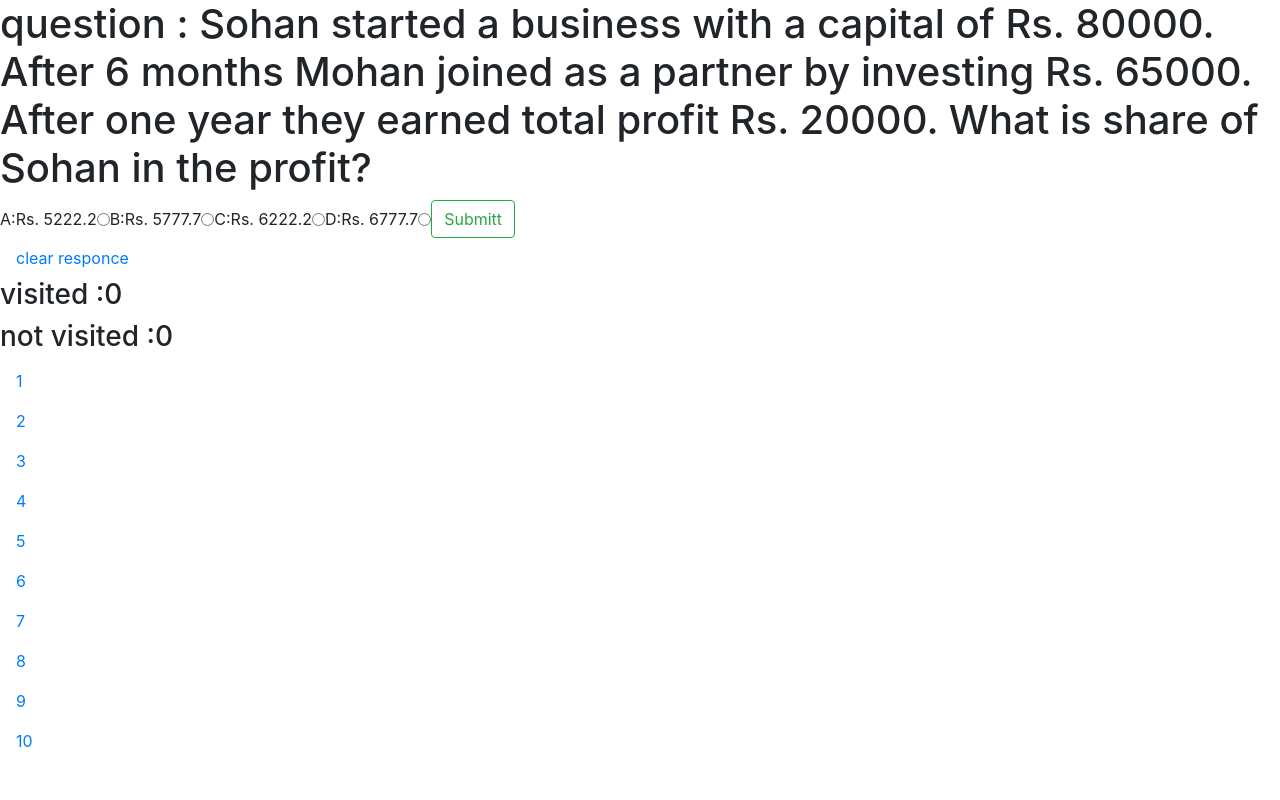
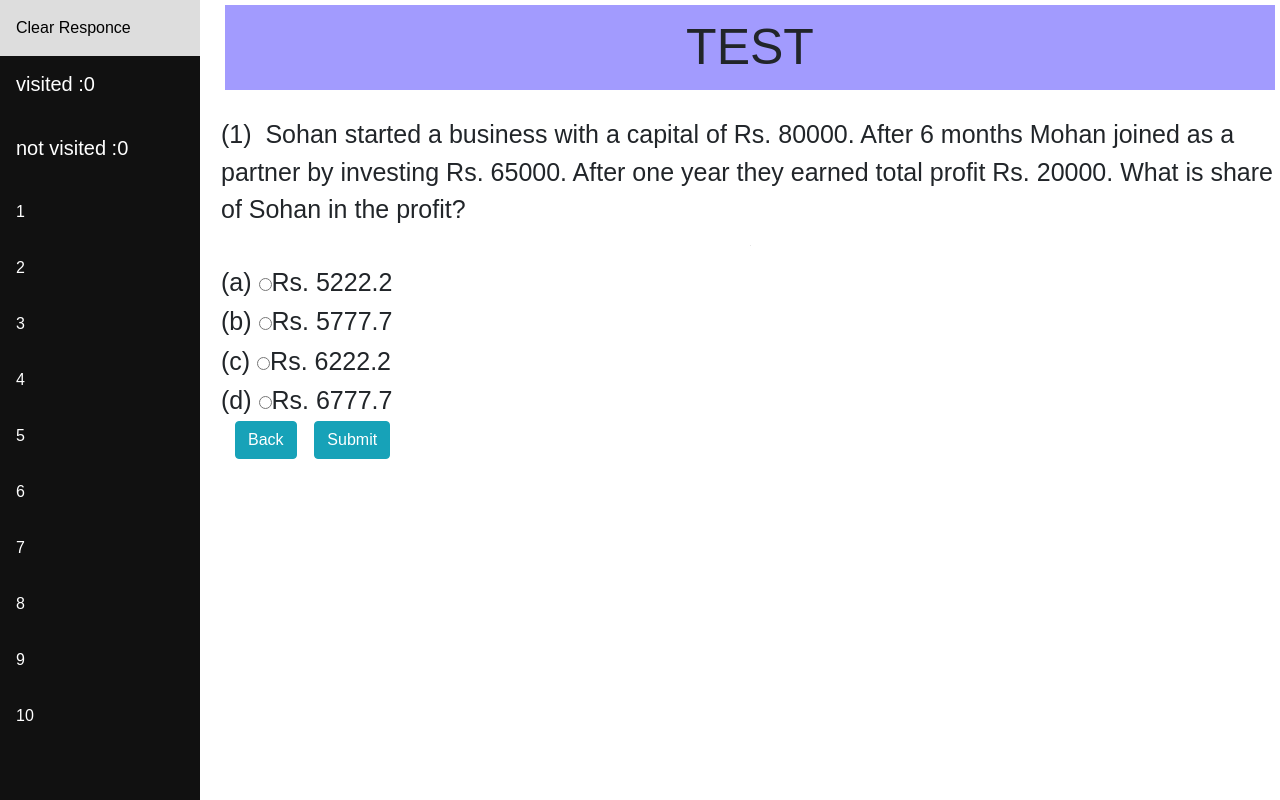
Before and after one commit to ashwanidubey/Student-Performance-Analysis, a Django app: page /performance/taketest/ in a window 1280 px wide. Run offline with Django 3.2, Linux system fonts and the light colour scheme; data comes from the database, SQL or seed files in the repository; some libraries are stand-ins or nearby versions.

Commit message:
new taketest

```diff
--- a/student_performance_analysis/user_app/templates/user_app/taketest.html
+++ b/student_performance_analysis/user_app/templates/user_app/taketest.html
@@ -7,27 +7,153 @@
     <title></title>
     <link rel="stylesheet" href="https://stackpath.bootstrapcdn.com/bootstrap/4.5.0/css/bootstrap.min.css" integrity="sha384-9aIt2nRpC12Uk9gS9baDl411NQApFmC26EwAOH8WgZl5MYYxFfc+NcPb1dKGj7Sk" crossorigin="anonymous">
     <meta name="viewport" content="width=device-width, initial-scale=1, shrink-to-fit=no">
+    <style>
+* {
+  box-sizing: border-box;
+}
+
+body {
+  margin: 0;
+  font-family: Arial, Helvetica, sans-serif;
+}
+
+/* Style the side navigation */
+.sidenav {
+  height: 100%;
+  width: 200px;
+  position: fixed;
+  z-index: 1;
+  top: 0;
+  left: 0;
+  background-color: #111;
+  overflow-x: hidden;
+}
+
+
+/* Side navigation links */
+.sidenav a {
+  color: white;
+  padding: 16px;
+  text-decoration: none;
+  display: block;
+}
+.sidenav h5 {
+  color: white;
+  padding: 16px;
+  text-decoration: none;
+  display: block;
+}
+
+/* Change color on hover */
+.sidenav a:hover {
+  background-color: #ddd;
+  color: black;
+}
+
+/* Style the content */
+.content {
+  margin-left: 200px;
+  padding-left: 20px;
+}
+.head{
+  margin:5px;
+  padding:5px;
+  background-color: #a29bfe;
+  text-align: center;
+  font-size: 50px;
+}
+.button11a {
+  padding: 8px 22px;
+  text-align: center;
+  text-decoration: none;
+  display: inline-block;
+  font-size: 20px;
+  margin: 5px 2px;
+
+  -webkit-transition-duration: 0.4s;
+  /* Safari */
+  transition-duration: 0.4s;
+  cursor: pointer;
+}
+
+.button11a {
+  background-color: #4CAF50;
+  color: white;
+  border: 1px solid #101010;
+  border-radius: 5px;
+  box-shadow: 0 6px 11px 0 rgba(0, 0, 0, 0.2), 0 4px 14px 0 rgba(0, 0, 0, 0.19);
+}
+</style>
   </head>
 
   <body  >
 
+  <!-- <div class="">
+    <h1>TEST</h1>
+  </div> -->
+  <div class="content" >
+    <div class="head">
+      TEST
+    </div>
+
 		<form class="form-inline my-2 my-lg-0" action="/performance/showquestion/" method="post">
 			{% csrf_token %}
 
-			<h1>question : {{q.question}}</h1>
+			<!-- <h3>question : {{q.question}} </h3> -->
+
+      <table style="font-size: 25px; padding:10px; margin-top: 20px;">
+        <tdead>
+          <td>(1) &#160;{{q.question}}
+            <hr width="0px"> </td>
+          </thead>
+          <tr>
+            <td>(a)
+              <input type="radio" id="arch13" name="a103" value="{{q.opB}}">{{q.opA}} </td>
+          </tr>
+          <tr>
+            <td> (b)
+              <input type="radio" id="arch23" name="a103" value="{{q.opB}}">{{q.opB}}</tr>
+          </td>
+          <tr>
+            <td>(c)
+              <input type="radio" id="arch33" name="a103" value="{{q.opB}}">{{q.opC}} </td>
+          </tr>
+          <tr>
+            <td>(d)
+              <input type="radio" id="arch43" name="a103" value="{{q.opB}}">{{q.opD}}</td>
+          </tr>
+
+      </table>
+
+      <!-- <button class="btn btn-outline-success my-2 my-sm-0 button11a" type="submit">Submitt</button> -->
+
+      <center>
+      <div class="container d-flex h-100 ">
+        <div class="row justify-content-center align-self-center" style="margin:auto auto auto auto;">
+
+          <button type="button" onclick="location.href = '/performance/home/';" class="btn btn-info ">Back</button>
+          &nbsp;&nbsp;&nbsp;&nbsp;
+          <button type="submit" class="btn btn-info ">Submit</button>
+
+      <!--</div>-->
+      </div>
+      </center>
+<!--
+			A:{{q.opA}}<input type="radio"  name="gender" value={{q.opA}}>
+			B:{{q.opB}}<input type="radio"  name="gender" value={{q.opB}}>
+			C:{{q.opC}}<input type="radio" id="male" name="gender" value={{q.opC}}>
+			D:{{q.opD}}<input type="radio" id="male" name="gender" value={{q.opD}}> -->
 
 
 
-			A:{{q.opA}}<input type="radio"  name="gender" value={{q.opA}}>
-			B:{{q.opB}}<input type="radio"  name="gender" value={{q.opB}}>
-			C:{{q.opC}}<input type="radio" id="male" name="gender" value={{q.opC}}>
-			D:{{q.opD}}<input type="radio" id="male" name="gender" value={{q.opD}}>
-			<button class="btn btn-outline-success my-2 my-sm-0" type="submit">Submitt</button>
 
 		</form>
-<a class="nav-link" href="/performance/showquestion/">clear responce<span class="sr-only">(current)</span></a>
-      <h3>visited :0</h3>
-			<h3>not visited :0</h3>
+  </div>
+
+  <div class="sidenav" >
+<a class="nav-link" href="/performance/showquestion/">Clear Responce<span class="sr-only">(current)</span></a>
+      <h5 style="color:white">visited :0</h5>
+			<h5 style="color:white">not visited :0</h5>
 			<a class="nav-link" href="/performance/showquestion/">1<span class="sr-only">(current)</span></a>
 				<a class="nav-link" href="/performance/showquestion/">2 <span class="sr-only">(current)</span></a>
 				<a class="nav-link" href="/performance/showquestion/">3 <span class="sr-only">(current)</span></a>
@@ -41,6 +167,7 @@
 					<a class="nav-link" href="/performance/showquestion/">10 <span class="sr-only">(current)</span></a>
 
 
+</div>
 
 
   </body>
```
